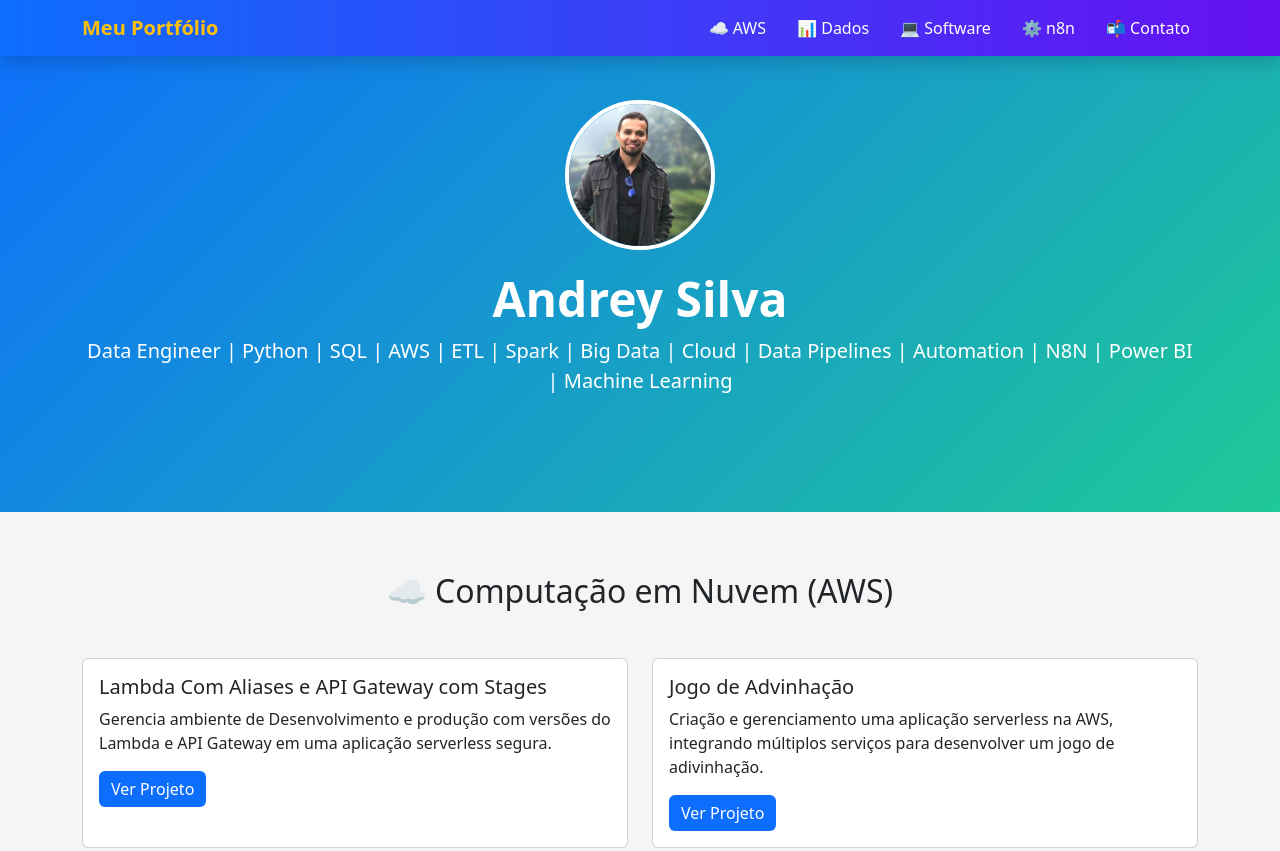
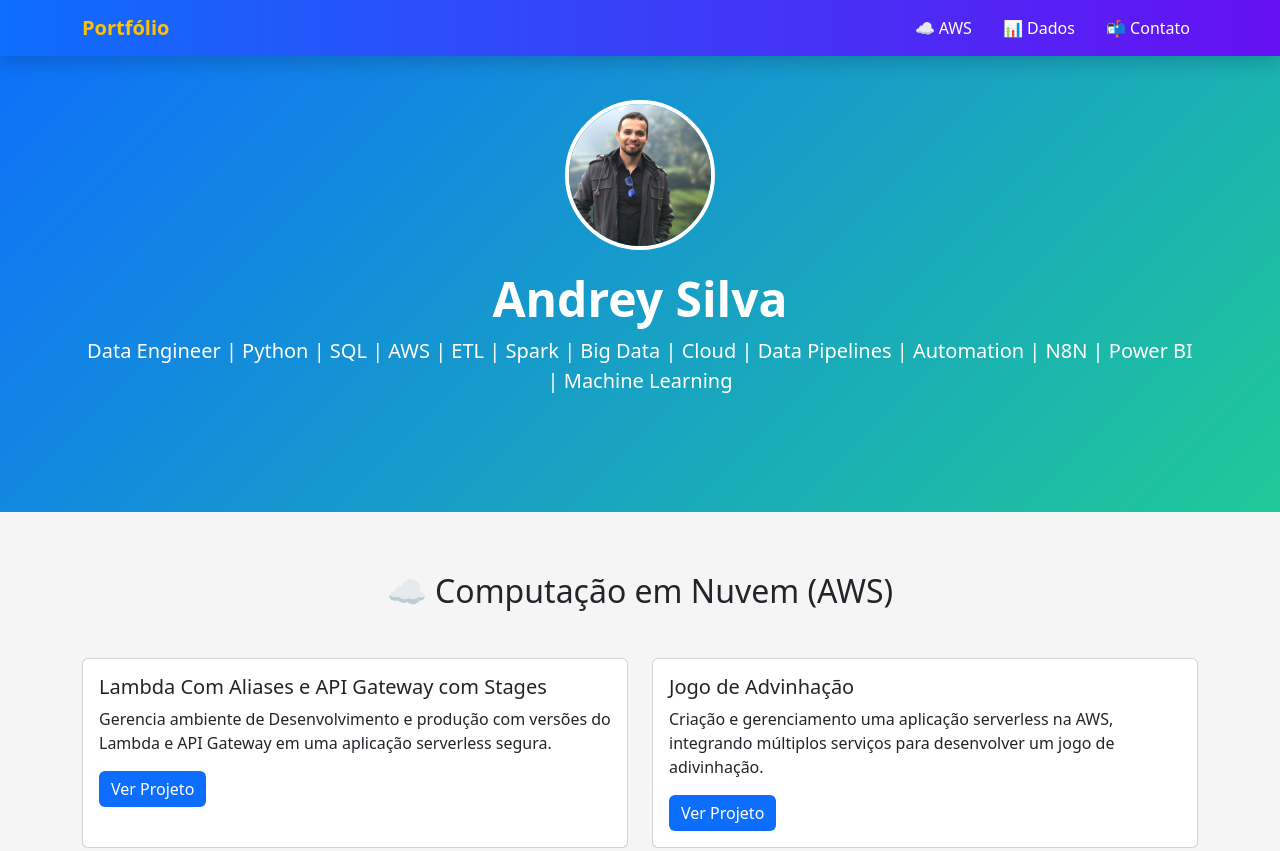
Before and after one commit to Andrey-Silva-Data/MeuPortf-lio-AndreySilva, a plain HTML site: page index.html in a window 1280 px wide. Shown: the top 851 px of the page. Drawn offline with nearby package versions, Linux system fonts and the light colour scheme.

Commit message:
ajuste menu

```diff
--- a/index.html
+++ b/index.html
@@ -85,7 +85,7 @@
 <!-- Navbar -->
 <nav class="navbar navbar-expand-lg fixed-top shadow">
   <div class="container">
-    <a class="navbar-brand" href="#">Meu Portfólio</a>
+    <a class="navbar-brand" href="#">Portfólio</a>
     <button class="navbar-toggler" type="button" data-bs-toggle="collapse" data-bs-target="#navbarNav">
       <span class="navbar-toggler-icon"></span>
     </button>
@@ -93,8 +93,8 @@
       <ul class="navbar-nav ms-auto">
         <li class="nav-item"><a class="nav-link" href="#aws">☁️ AWS</a></li>
         <li class="nav-item"><a class="nav-link" href="#dados">📊 Dados</a></li>
-        <li class="nav-item"><a class="nav-link" href="#software">💻 Software</a></li>
-        <li class="nav-item"><a class="nav-link" href="#n8n">⚙️ n8n</a></li>
+       <!-- <li class="nav-item"><a class="nav-link" href="#software">💻 Software</a></li>
+        <li class="nav-item"><a class="nav-link" href="#n8n">⚙️ n8n</a></li> -->
         <li class="nav-item"><a class="nav-link" href="#contato">📬 Contato</a></li>
       </ul>
     </div>
```
